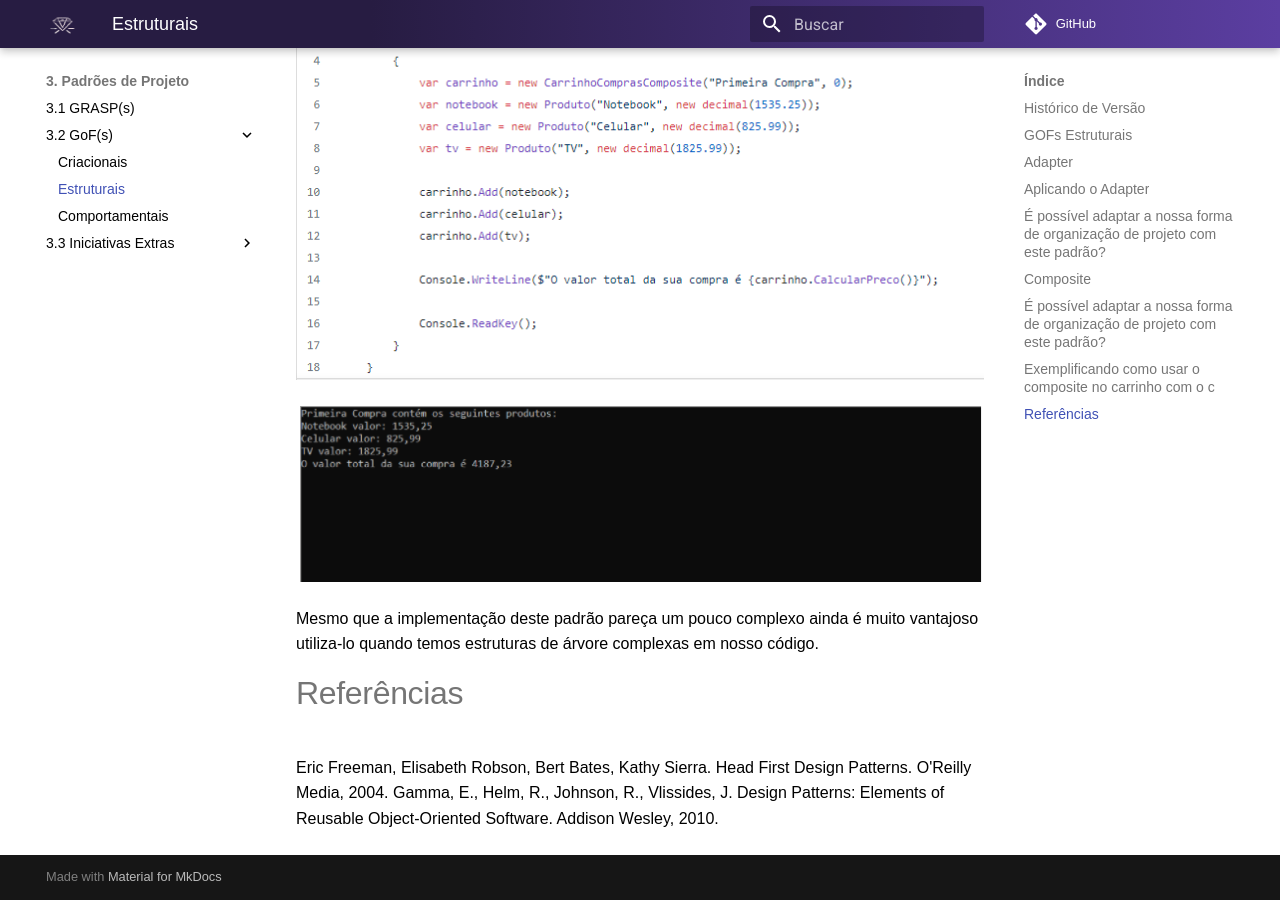
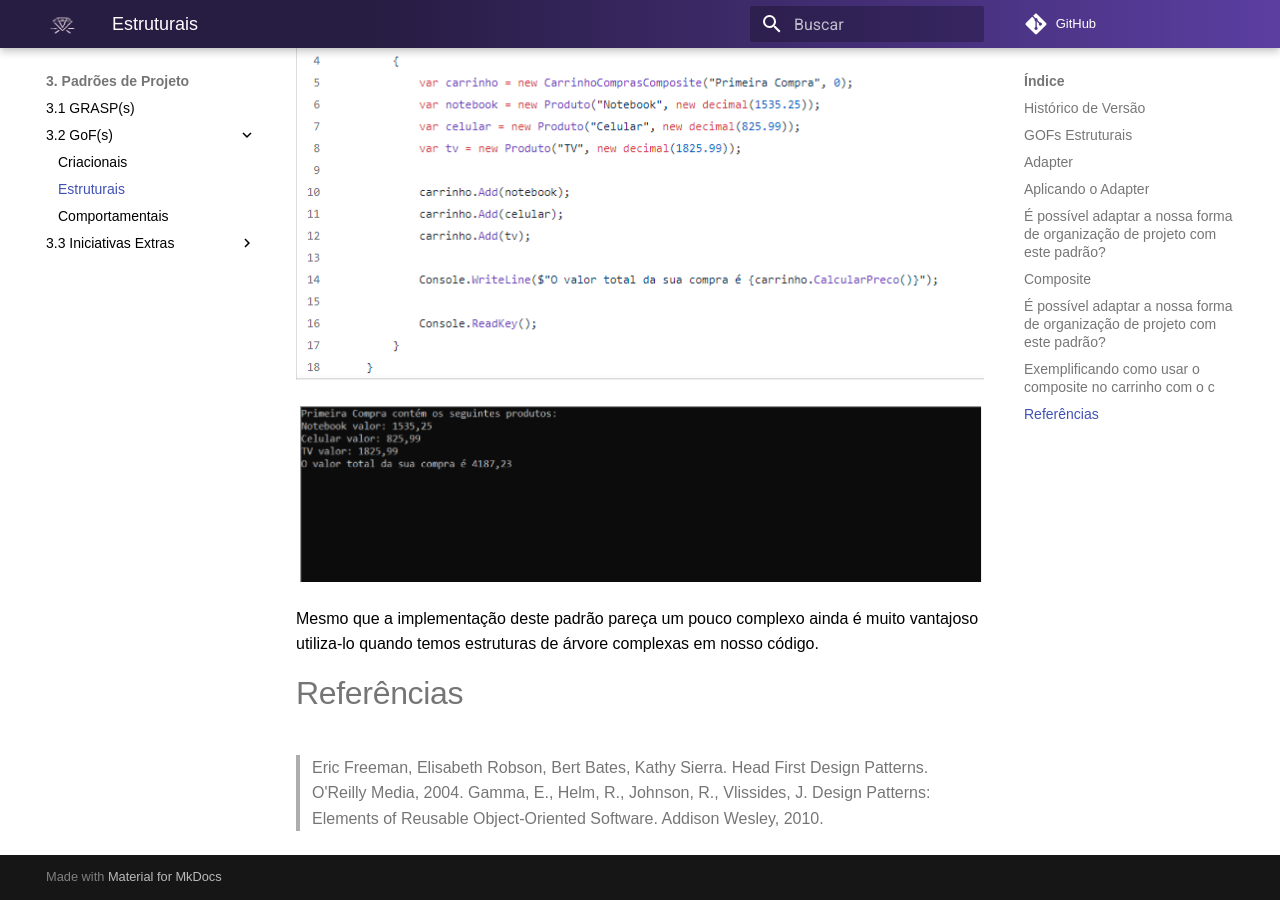
Before and after one commit to UnBArqDsw2021-2/2021.2_G7_-AluguelKitsFesta, an MkDocs documentation site: the page built from docs/padrao/gof_estrutural.md, in a window 1280 px wide and 900 px high, scrolled down 5229 px. Built offline with MkDocs 1.6.1 and Material for MkDocs 9.7.7, drawn with Linux system fonts in a browser that asks for light colours; comment, search, counter and statistics services are not loaded.

```diff
--- a/docs/padrao/gof_estrutural.md
+++ b/docs/padrao/gof_estrutural.md
@@ -58,5 +58,6 @@ Por último criamos nossa classe produto que não possui subníveis,portanto nã
 Mesmo que a implementação deste padrão pareça um pouco complexo ainda é muito vantajoso utiliza-lo quando temos estruturas de árvore complexas em nosso código.
 
 # Referências
-Eric Freeman, Elisabeth Robson, Bert Bates, Kathy Sierra. Head First Design Patterns. O'Reilly Media, 2004.
-Gamma, E., Helm, R., Johnson, R., Vlissides, J. Design Patterns: Elements of Reusable Object-Oriented Software. Addison Wesley, 2010.
+
+>Eric Freeman, Elisabeth Robson, Bert Bates, Kathy Sierra. Head First Design Patterns. O'Reilly Media, 2004.
+>Gamma, E., Helm, R., Johnson, R., Vlissides, J. Design Patterns: Elements of Reusable Object-Oriented Software. Addison Wesley, 2010.
```
